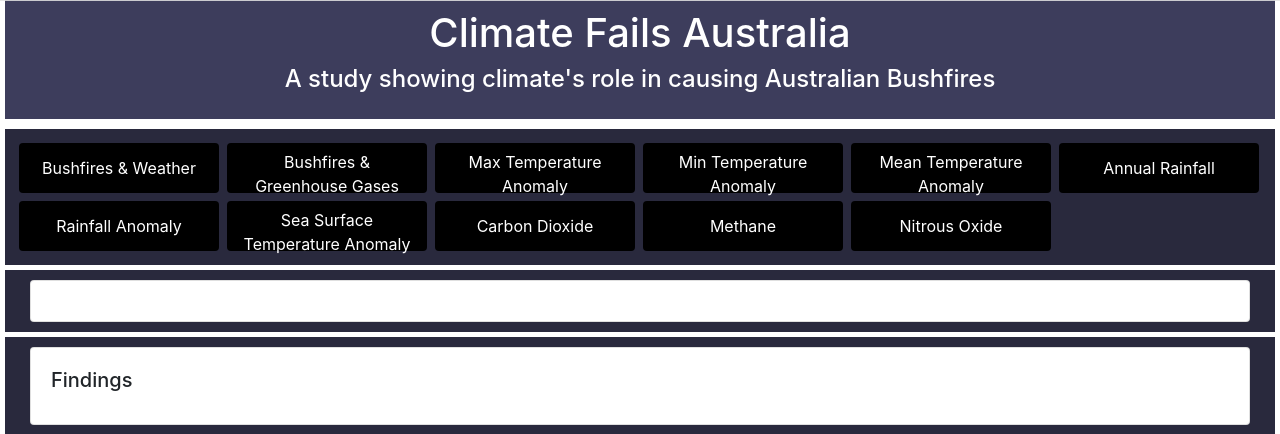
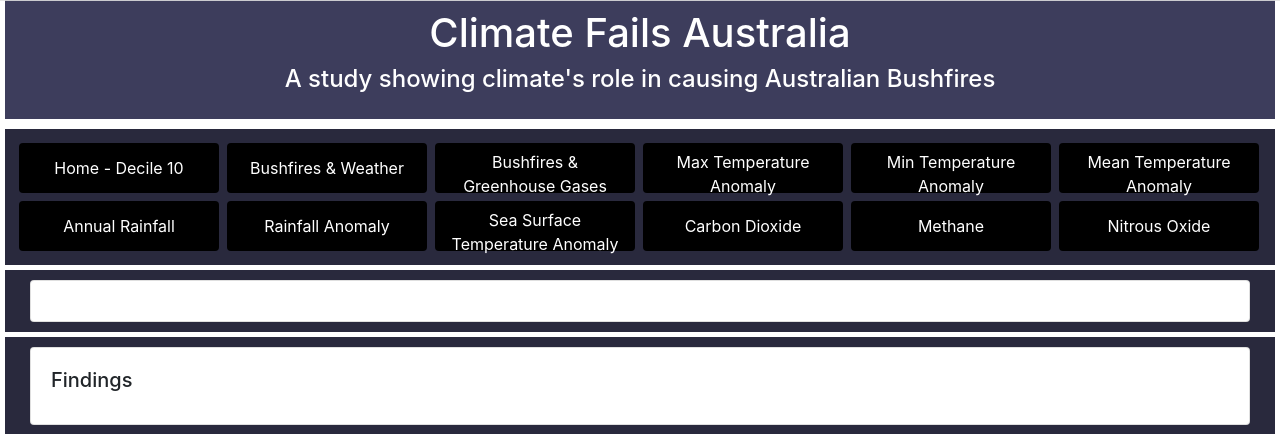
Before and after one commit to esharma3/project_australian_bushfires_webapp, a Python web app: template templates/climate-fails.html in a window 1280 px wide. Shown: the part 56-490 px from the top of the page. Run offline with Jinja, Linux system fonts and the light colour scheme; the template is opened without the code that fills it, so the values that code supplies are empty; some libraries are stand-ins or nearby versions.

Commit message:
climate fails html code. Fixes #58.

```diff
--- a/templates/climate-fails.html
+++ b/templates/climate-fails.html
@@ -48,8 +48,9 @@
         </div>
 
         <div class="row" id="buttons">
-            <button id="main1-btn" class="btn btn-default">Bushfires & Weather</button>
-            <button id="main2-btn" class="btn btn-default">Bushfires & Greenhouse Gases</button>
+            <button id="main1-btn" class="btn btn-default">Home - Decile 10</button>
+            <button id="main2-btn" class="btn btn-default">Bushfires & Weather</button>
+            <button id="main3-btn" class="btn btn-default">Bushfires & Greenhouse Gases</button>
             <button id="max-temp-btn" class="btn btn-default">Max Temperature Anomaly</button>
             <button id="min-temp-btn" class="btn btn-default">Min Temperature Anomaly</button>
             <button id="mean-temp-btn" class="btn btn-default">Mean Temperature Anomaly</button>
```
